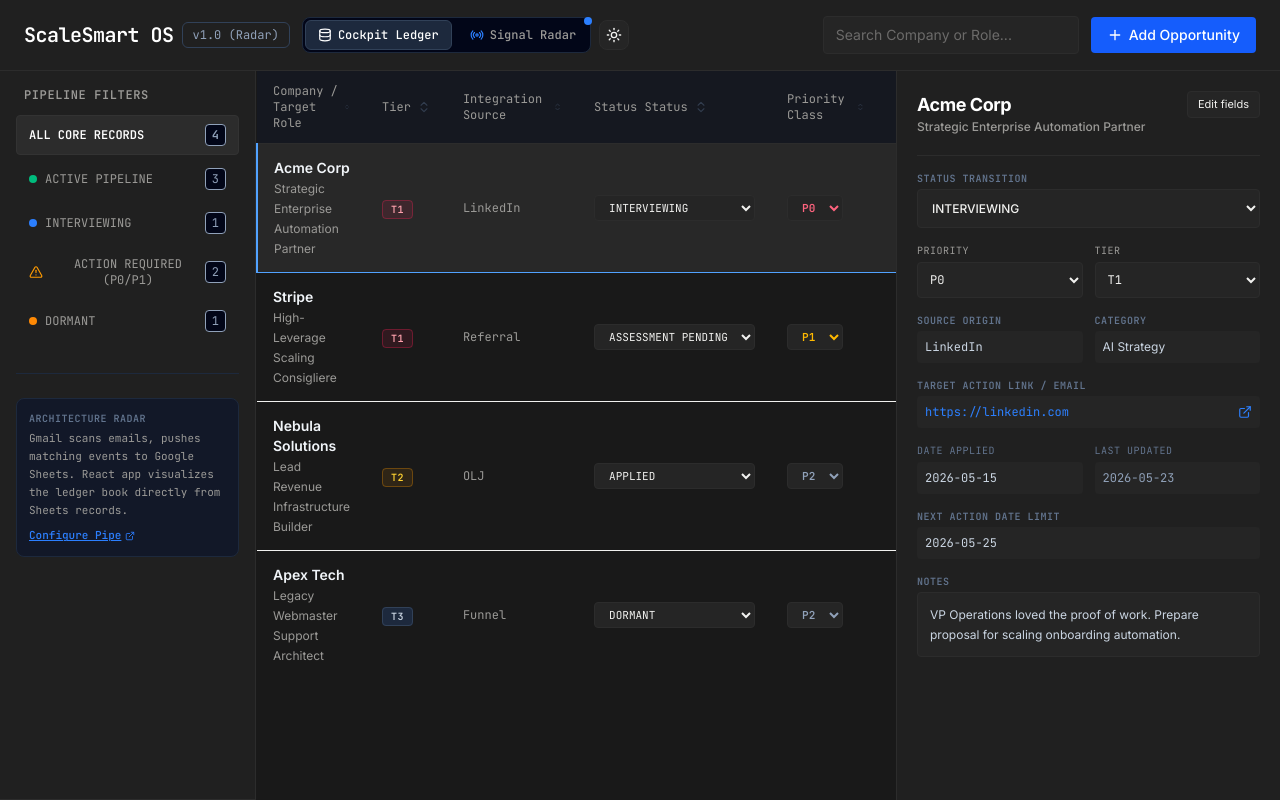
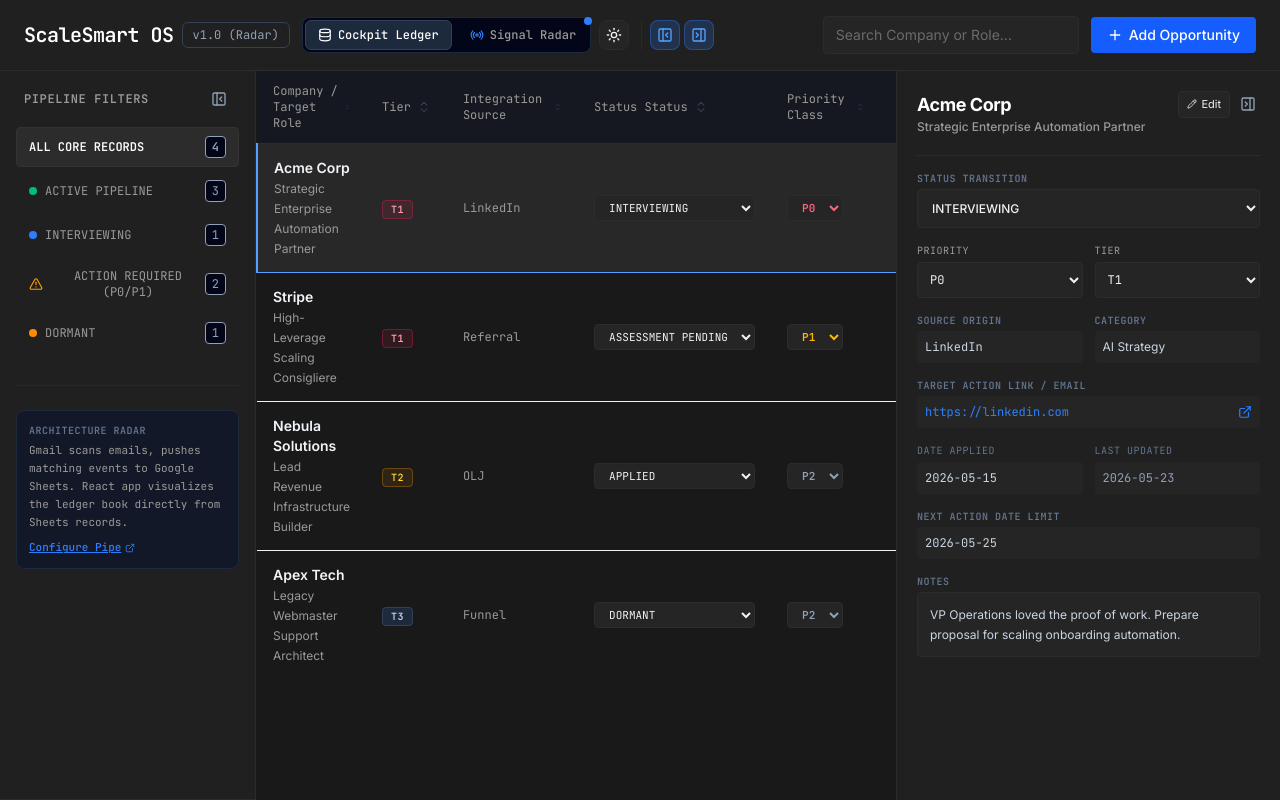
Before and after one commit to johnwesleyquintero/scalesmart-opportunity-os, a React (Vite) app: page / in a window 1280 px wide. Built offline with nearby package versions, Linux system fonts and the light colour scheme.

Commit message:
feat: add persistent collapsible sidebar state
Implement localStorage-backed state management for left and right sidebar visibility to improve layout customization and user experience.

```diff
--- a/src/App.tsx
+++ b/src/App.tsx
@@ -3,7 +3,8 @@
 import {
   Plus, X, Pencil, Trash, FileText, Check, AlertTriangle, ExternalLink,
   Radio, Database, Code, Copy, RefreshCw, Send, CheckCircle2, Info, Layers, Download,
-  ChevronUp, ChevronDown, ChevronsUpDown, Sun, Moon
+  ChevronUp, ChevronDown, ChevronsUpDown, Sun, Moon,
+  PanelLeftClose, PanelLeftOpen, PanelRightClose, PanelRightOpen
 } from "lucide-react";
 
 const INITIAL_DATA: Opportunity[] = [
@@ -173,6 +174,24 @@
   const [searchQuery, setSearchQuery] = useState("");
   const [selectedId, setSelectedId] = useState<string | null>("1");
 
+  // Collapsible Sidebars persistent states
+  const [isLeftSidebarOpen, setIsLeftSidebarOpen] = useState<boolean>(() => {
+    const saved = localStorage.getItem("scalesmart_left_sidebar_open");
+    return saved !== null ? saved === "true" : true;
+  });
+  const [isRightSidebarOpen, setIsRightSidebarOpen] = useState<boolean>(() => {
+    const saved = localStorage.getItem("scalesmart_right_sidebar_open");
+    return saved !== null ? saved === "true" : true;
+  });
+
+  useEffect(() => {
+    localStorage.setItem("scalesmart_left_sidebar_open", String(isLeftSidebarOpen));
+  }, [isLeftSidebarOpen]);
+
+  useEffect(() => {
+    localStorage.setItem("scalesmart_right_sidebar_open", String(isRightSidebarOpen));
+  }, [isRightSidebarOpen]);
+
   // Sort state
   const [sortField, setSortField] = useState<keyof Opportunity | null>(null);
   const [sortDirection, setSortDirection] = useState<"asc" | "desc">("asc");
@@ -210,6 +229,24 @@
       setConnectionStatus("success");
     }
   }, [appsScriptUrl]);
+
+  // Handle keyboard shortcuts (Ctrl+\ and Ctrl+[) to toggle layout panels
+  useEffect(() => {
+    const handleKeyDown = (e: KeyboardEvent) => {
+      if (e.ctrlKey && e.key === "\\") {
+        e.preventDefault();
+        setIsLeftSidebarOpen((prev) => !prev);
+      }
+      if (e.ctrlKey && (e.key === "[" || e.key === "]")) {
+        e.preventDefault();
+        setIsRightSidebarOpen((prev) => !prev);
+      }
+    };
+    window.addEventListener("keydown", handleKeyDown);
+    return () => {
+      window.removeEventListener("keydown", handleKeyDown);
+    };
+  }, []);
 
   const handleConnectAppsScript = async (urlToTest: string) => {
     if (!urlToTest.trim()) {
@@ -1012,6 +1049,34 @@
             >
               {isDark ? <Sun className="w-4 h-4 text-amber-450" /> : <Moon className="w-4 h-4 text-[#37352f]" />}
             </button>
+
+            {/* Sidebar Viewport Control Panel */}
+            {activeTab === "cockpit" && (
+              <div className={`flex items-center gap-1 border-l pl-2 ml-1 ${isDark ? "border-slate-800" : "border-[#eae9e6]"}`}>
+                <button
+                  onClick={() => setIsLeftSidebarOpen(!isLeftSidebarOpen)}
+                  className={`p-1.5 rounded-lg border transition duration-150 flex items-center justify-center ${
+                    isLeftSidebarOpen
+                      ? (isDark ? "bg-blue-500/20 text-blue-400 border-blue-500/35" : "bg-blue-50 text-blue-600 border-blue-200")
+                      : theme.bgButtonSec
+                  }`}
+                  title={isLeftSidebarOpen ? "Hide Left Sidebar Filters (Ctrl+\\)" : "Show Left Sidebar Filters"}
+                >
+                  {isLeftSidebarOpen ? <PanelLeftClose className="w-4 h-4" /> : <PanelLeftOpen className="w-4 h-4" />}
+                </button>
+                <button
+                  onClick={() => setIsRightSidebarOpen(!isRightSidebarOpen)}
+                  className={`p-1.5 rounded-lg border transition duration-150 flex items-center justify-center ${
+                    isRightSidebarOpen
+                      ? (isDark ? "bg-blue-500/20 text-blue-400 border-blue-500/35" : "bg-blue-50 text-blue-600 border-blue-200")
+                      : theme.bgButtonSec
+                  }`}
+                  title={isRightSidebarOpen ? "Hide Right Detail Inspector" : "Show Right Detail Inspector"}
+                >
+                  {isRightSidebarOpen ? <PanelRightClose className="w-4 h-4" /> : <PanelRightOpen className="w-4 h-4" />}
+                </button>
+              </div>
+            )}
           </div>
         </div>
 
@@ -1053,8 +1118,18 @@
       {activeTab === "cockpit" && (
         <div className="flex-1 flex flex-col lg:flex-row min-h-0" id="main-workflow">
           {/* Left Side: Pipeline Filters */}
-          <aside className={`w-full lg:w-64 border-b lg:border-r ${theme.border} ${theme.bgSidebar} p-4 shrink-0 font-mono`} id="sidebar">
-            <h2 className={`text-xs font-mono tracking-wider ${theme.textSecondary} uppercase font-bold mb-3 px-2`}>Pipeline Filters</h2>
+          {isLeftSidebarOpen && (
+            <aside className={`w-full lg:w-64 border-b lg:border-r ${theme.border} ${theme.bgSidebar} p-4 shrink-0 font-mono relative`} id="sidebar">
+              <div className="flex items-center justify-between mb-4 px-2">
+                <h2 className={`text-xs font-mono tracking-wider ${theme.textSecondary} uppercase font-bold`}>Pipeline Filters</h2>
+                <button
+                  onClick={() => setIsLeftSidebarOpen(false)}
+                  className={`p-1 rounded transition ${isDark ? "hover:bg-slate-800 text-slate-400 hover:text-white" : "hover:bg-[#f1f1ef] text-[#787774] hover:text-[#37352f]"}`}
+                  title="Collapse sidebar filters"
+                >
+                  <PanelLeftClose className="w-4 h-4" />
+                </button>
+              </div>
             <nav className="space-y-1">
               <button
                 onClick={() => setFilter("ALL")}
@@ -1136,9 +1211,41 @@
               </div>
             </div>
           </aside>
+          )}
 
           {/* Center Column: Opportunity Table Grid */}
-          <main className="flex-1 overflow-x-auto min-w-0" id="list-view">
+          <main className="flex-1 overflow-x-auto min-w-0 relative" id="list-view">
+            {/* Edge floating restore buttons when sidebars are collapsed */}
+            {!isLeftSidebarOpen && (
+              <button
+                onClick={() => setIsLeftSidebarOpen(true)}
+                className={`absolute left-0 top-1/4 z-10 p-1.5 rounded-r-md border-y border-r shadow-xs ${
+                  isDark
+                    ? "bg-[#202020] border-slate-800 text-slate-400 hover:text-white hover:bg-slate-800"
+                    : "bg-white border-[#eae9e6] text-[#787774] hover:text-[#37352f] hover:bg-slate-100"
+                } transition-all duration-150 flex items-center gap-1 font-mono text-[9px] font-bold`}
+                title="Expand Filters Sidebar (Ctrl+\)"
+              >
+                <PanelLeftOpen className="w-3.5 h-3.5 text-blue-500" />
+                <span className="hidden sm:inline select-none tracking-wide">FILTERS</span>
+              </button>
+            )}
+
+            {!isRightSidebarOpen && (
+              <button
+                onClick={() => setIsRightSidebarOpen(true)}
+                className={`absolute right-0 top-1/4 z-10 p-1.5 rounded-l-md border-y border-l shadow-xs ${
+                  isDark
+                    ? "bg-[#202020] border-slate-800 text-slate-400 hover:text-white hover:bg-slate-800"
+                    : "bg-white border-[#eae9e6] text-[#787774] hover:text-[#37352f] hover:bg-slate-100"
+                } transition-all duration-150 flex items-center gap-1 font-mono text-[9px] font-bold`}
+                title="Expand Detail Inspector (Ctrl+[)"
+              >
+                <span className="hidden sm:inline select-none tracking-wide">INSPECTOR</span>
+                <PanelRightOpen className="w-3.5 h-3.5 text-blue-500" />
+              </button>
+            )}
+
             {sortedAndFiltered.length === 0 ? (
               <div className={`flex flex-col items-center justify-center p-12 text-sm h-full min-h-[400px] ${theme.textSecondary}`}>
                 <FileText className={`w-10 h-10 mb-3 ${isDark ? "text-slate-700" : "text-slate-350"} animate-pulse`} />
@@ -1252,6 +1359,7 @@
           </main>
 
           {/* Right Column: Dynamic Inspector Detail Panel */}
+          {isRightSidebarOpen && (
             <aside className={`w-full lg:w-96 border-t lg:border-t-0 lg:border-l ${theme.border} ${theme.bgSidebar} p-5 shrink-0`} id="detail-panel">
               {selectedOpp ? (
                 <div className="space-y-5" id="detail-card">
@@ -1260,12 +1368,21 @@
                       <h3 className={`text-lg font-bold ${isDark ? "text-white" : "text-[#37352f]"} tracking-tight`}>{selectedOpp.companyName}</h3>
                       <p className={`text-xs ${theme.textSecondary} font-medium`}>{selectedOpp.roleTitle}</p>
                     </div>
+                    <div className="flex items-center gap-1.5 shrink-0">
                       <button
                         onClick={() => openEditModal(selectedOpp)}
-                    className={`p-1 px-2.5 text-[11px] rounded flex items-center gap-1 transition-all border ${theme.bgButtonSec}`}
-                  >
-                    Edit fields
-                  </button>
+                        className={`p-1 px-2 text-[11px] rounded flex items-center gap-1 transition-all border ${theme.bgButtonSec}`}
+                      >
+                        <Pencil className="w-2.5 h-2.5" /> Edit
+                      </button>
+                      <button
+                        onClick={() => setIsRightSidebarOpen(false)}
+                        className={`p-1 rounded transition ${isDark ? "hover:bg-slate-800 text-slate-400 hover:text-white" : "hover:bg-[#f1f1ef] text-[#787774] hover:text-[#37352f]"}`}
+                        title="Collapse details panel"
+                      >
+                        <PanelRightClose className="w-4 h-4" />
+                      </button>
+                    </div>
                   </div>
 
                 <div className={`space-y-4 border-t ${theme.border} pt-4 text-xs`}>
@@ -1367,13 +1484,21 @@
                 </div>
               </div>
             ) : (
-              <div className={`h-full flex flex-col items-center justify-center ${theme.textSecondary} text-center py-12`}>
+              <div className={`h-full flex flex-col items-center justify-center ${theme.textSecondary} text-center py-12 relative`}>
+                <button
+                  onClick={() => setIsRightSidebarOpen(false)}
+                  className={`absolute top-2 right-2 p-1.5 rounded transition ${isDark ? "hover:bg-slate-850 text-slate-400 hover:text-white" : "hover:bg-[#f1f1ef] text-[#787774] hover:text-[#37352f]"}`}
+                  title="Collapse inspector"
+                >
+                  <PanelRightClose className="w-4 h-4" />
+                </button>
                 <FileText className={`w-8 h-8 mb-2 ${isDark ? "text-slate-700" : "text-slate-300"} animate-pulse`} />
                 <p className={`text-sm font-medium ${isDark ? "text-slate-400" : "text-[#37352f]"}`}>No ledger opportunity is selected</p>
                 <p className="text-xs mt-1">Click any row in the spreadsheet list to view metadata details</p>
               </div>
             )}
           </aside>
+          )}
         </div>
       )}
 
```
Lines whose indentation alone changed are shown as unchanged.
